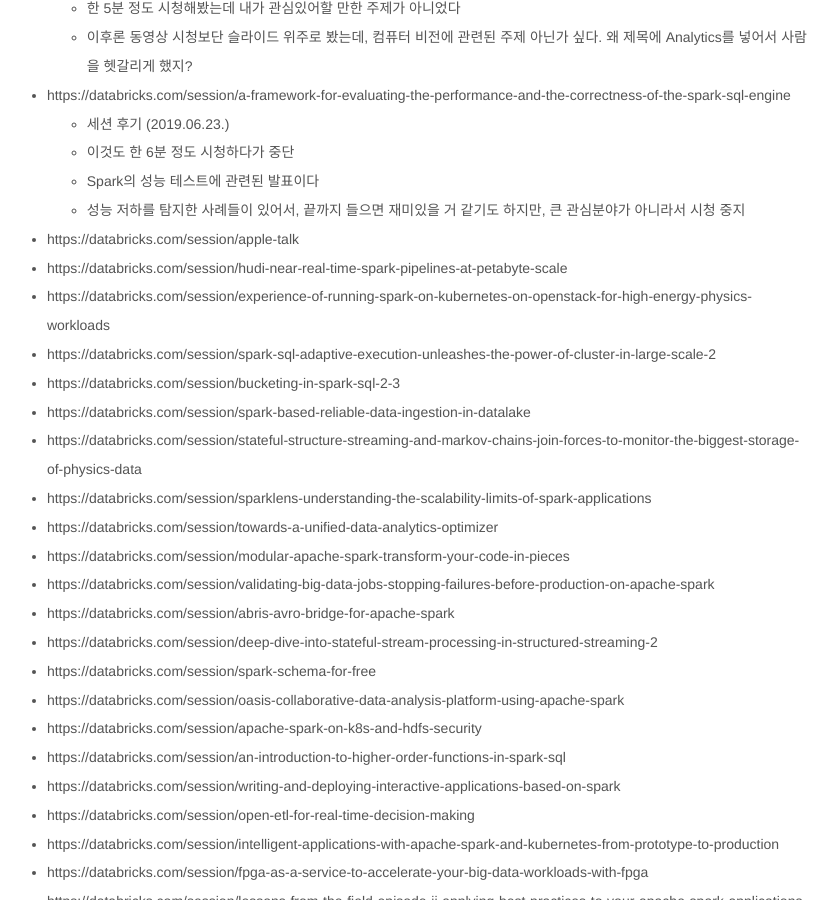
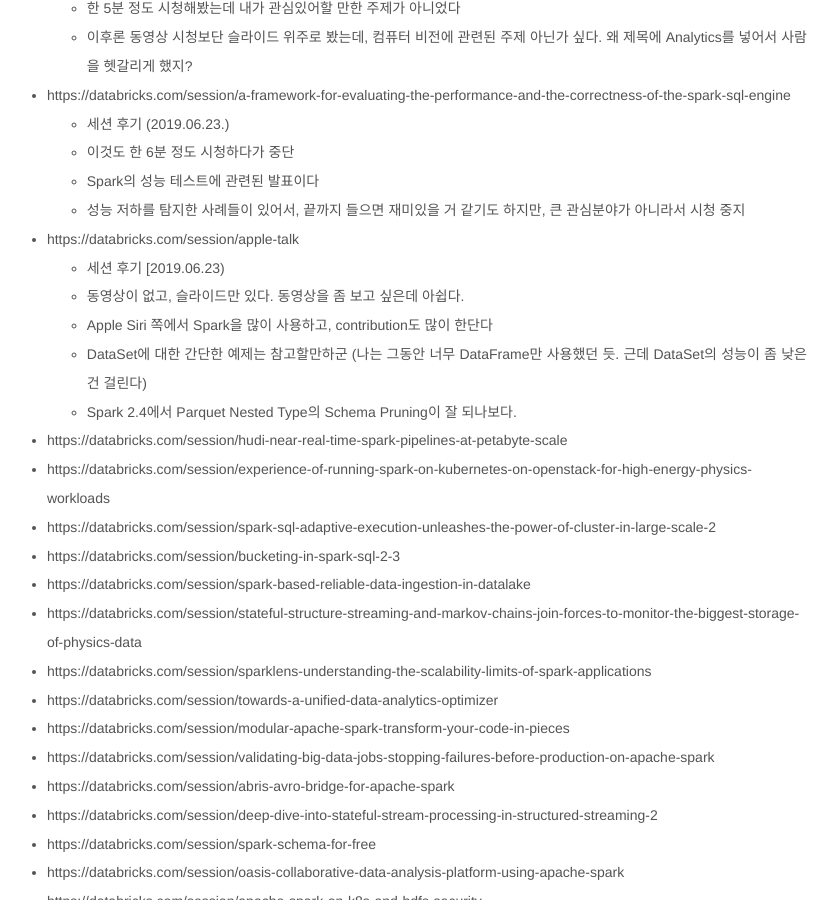
Before and after one commit to jason-heo/jason-heo.github.io, a Jekyll site: the page built from _posts/2019-06-06-spark-ai-summit-2018-eu.md, in a window 1280 px wide and 900 px high, scrolled down 1234 px. Shown: the whole window, without its empty margins (233-1071 px from the left). Built offline with Jekyll 4.4.1, drawn with Linux system fonts in a browser that asks for light colours; comment, search, counter and statistics services are not loaded.

Commit message:
apple talk

```diff
--- a/_posts/2019-06-06-spark-ai-summit-2018-eu.md
+++ b/_posts/2019-06-06-spark-ai-summit-2018-eu.md
@@ -39,6 +39,11 @@
     - Spark의 성능 테스트에 관련된 발표이다
     - 성능 저하를 탐지한 사례들이 있어서, 끝까지 들으면 재미있을 거 같기도 하지만, 큰 관심분야가 아니라서 시청 중지
 - https://databricks.com/session/apple-talk
+    - 세션 후기 [2019.06.23)
+    - 동영상이 없고, 슬라이드만 있다. 동영상을 좀 보고 싶은데 아쉽다.
+    - Apple Siri 쪽에서 Spark을 많이 사용하고, contribution도 많이 한단다
+    - DataSet에 대한 간단한 예제는 참고할만하군 (나는 그동안 너무 DataFrame만 사용했던 듯. 근데 DataSet의 성능이 좀 낮은 건 걸린다)
+    - Spark 2.4에서 Parquet Nested Type의 Schema Pruning이 잘 되나보다.
 - https://databricks.com/session/hudi-near-real-time-spark-pipelines-at-petabyte-scale
 - https://databricks.com/session/experience-of-running-spark-on-kubernetes-on-openstack-for-high-energy-physics-workloads
 - https://databricks.com/session/spark-sql-adaptive-execution-unleashes-the-power-of-cluster-in-large-scale-2
```
